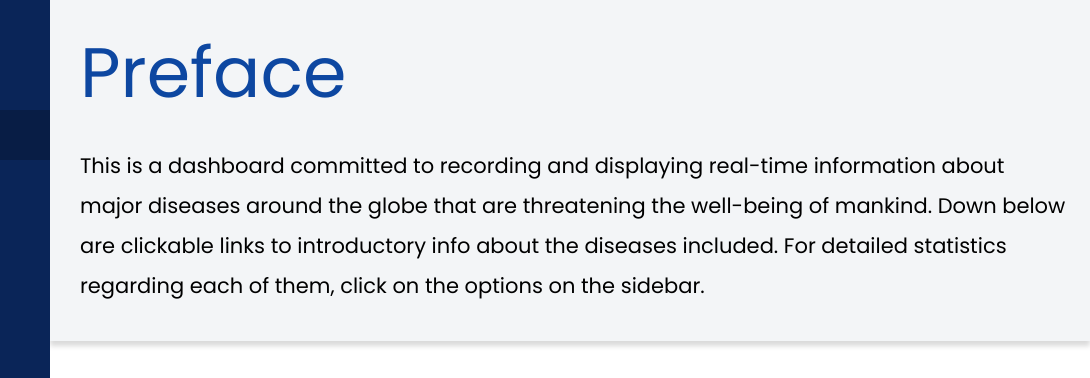
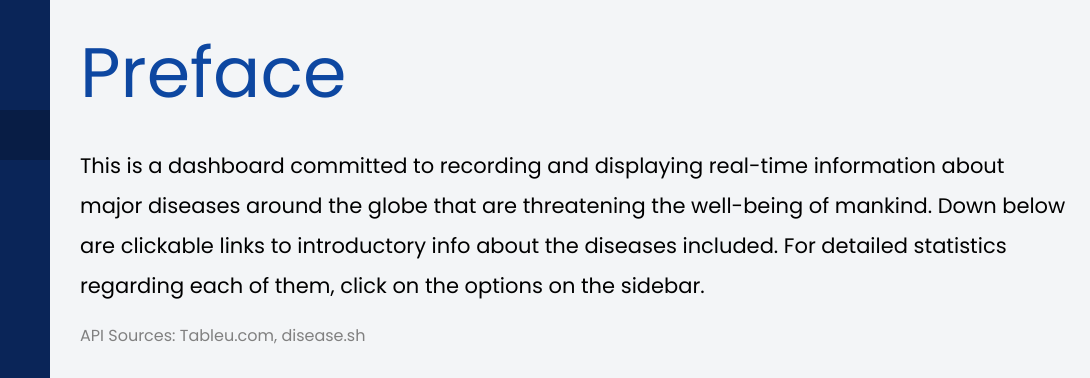
Before and after one commit to comp426-2022-spring/a99-pleione, a website: page frontend/home.html in a window 1280 px wide. Shown: the top 378 px of the page, 190-1280 px from the left. Drawn offline with Linux system fonts and the light colour scheme; no server answers.

Commit message:
added API sources

```diff
--- a/frontend/home.html
+++ b/frontend/home.html
@@ -65,7 +65,10 @@
 
             <div class="dashboard-home">Preface</div>
             <div class="preface">This is a dashboard committed to recording and displaying real-time information about major diseases around the globe that are threatening the well-being of mankind. Down below are clickable links to introductory info about the diseases included.
-                For detailed statistics regarding each of them, click on the options on the sidebar. </div>
+                For detailed statistics regarding each of them, click on the options on the sidebar.
+                <p style="color: grey; font-size: 16px; margin-top: 10px;"> API Sources: Tableu.com, disease.sh</p>
+            </div>
+
 
         </nav>
 
```
Also changed, not shown: 1 other file.
